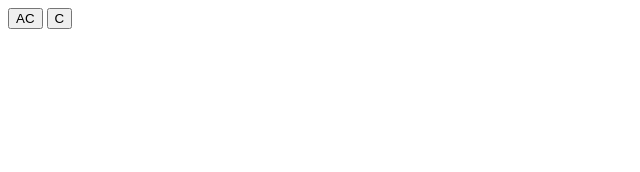
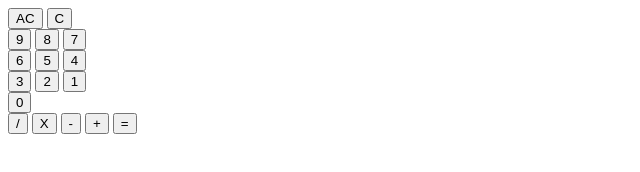
Before and after one commit to JustSomeGuyy/TOP-Calculator, a plain HTML site: page index.html in a window 1280 px wide. Shown: the whole page, without its empty margins (0-640 px from the left). Drawn offline with Linux system fonts and the light colour scheme.

Commit message:
added the buttons with ids and class in the HTMl for the JavaScript.

```diff
--- a/index.html
+++ b/index.html
@@ -10,10 +10,34 @@
 <body>
 
     <div class="body">
-        <div class="tape"></div>
-        <div class="screen" id="screen"></div>
-        <button id="all-clear">AC</button>
-        <button id="clear">C</button>
+        <div class="top">
+            <div class="screen" id="screen"></div>
+            <div class="tape" id="tape"></div>
+        </div>
+        <button id="all-clear"> AC </button>
+        <button id="clear"> C </button>
+        <div class="numbers" id="numbers">
+            <button id="9"> 9 </button>
+            <button id="8"> 8 </button>
+            <button id="7"> 7 </button>
+            <br>
+            <button id="6"> 6 </button>
+            <button id="5"> 5 </button>
+            <button id="4"> 4 </button>
+            <br>
+            <button id="3"> 3 </button>
+            <button id="2"> 2 </button>
+            <button id="1"> 1 </button>
+            <br>
+            <button id="0"> 0 </button>
+        </div>
+        <div class="math">
+            <button id="divide"> / </button>
+            <button id="multiply"> X </button>
+            <button id="subtract"> - </button>
+            <button id="add"> + </button>
+            <button id="equal" class="equal"> = </button>
+        </div>
     </div>
 
     <script src="main.js"></script>
```
